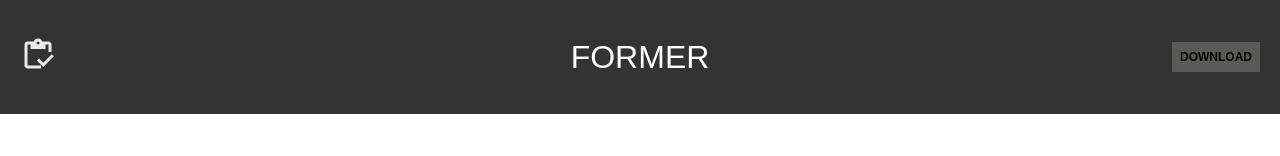
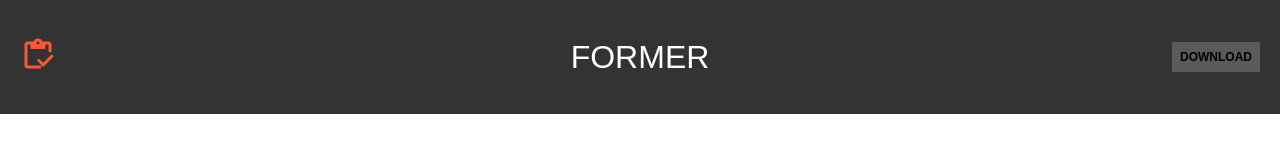
Before and after one commit to markohanesian/former-mso, a React (Create React App) app: page / in a window 1280 px wide. Shown: the top 156 px of the page. Built offline with nearby package versions, Linux system fonts and the light colour scheme.

Commit message:
Refactor to use style object and theme consistent with app

```diff
--- a/src/components/FormerIcon.js
+++ b/src/components/FormerIcon.js
@@ -1,14 +1,21 @@
 import React from "react";
+import { useTheme } from "../theme/ThemeContext";
 
 export default function FormerIcon() {
+  const { colors } = useTheme();
+
+  const logoStyle = {
+    fill: colors.secondary,
+    height: "36px",
+    width: "36px"
+  }
+
   return (
     <span>
       <svg
+        style={logoStyle}
         xmlns="http://www.w3.org/2000/svg"
-        height="36px"
         viewBox="0 -960 960 960"
-        width="36px"
-        fill="#e8eaed"
       >
         <path d="M620-163 450-333l56-56 114 114 226-226 56 56-282 282Zm220-397h-80v-200h-80v120H280v-120h-80v560h360v80H200q-33 0-56.5-23.5T120-200v-560q0-33 23.5-56.5T200-840h167q11-35 43-57.5t70-22.5q40 0 71.5 22.5T594-840h166q33 0 56.5 23.5T840-760v200ZM480-760q17 0 28.5-11.5T520-800q0-17-11.5-28.5T480-840q-17 0-28.5 11.5T440-800q0 17 11.5 28.5T480-760Z" />
       </svg>
```
